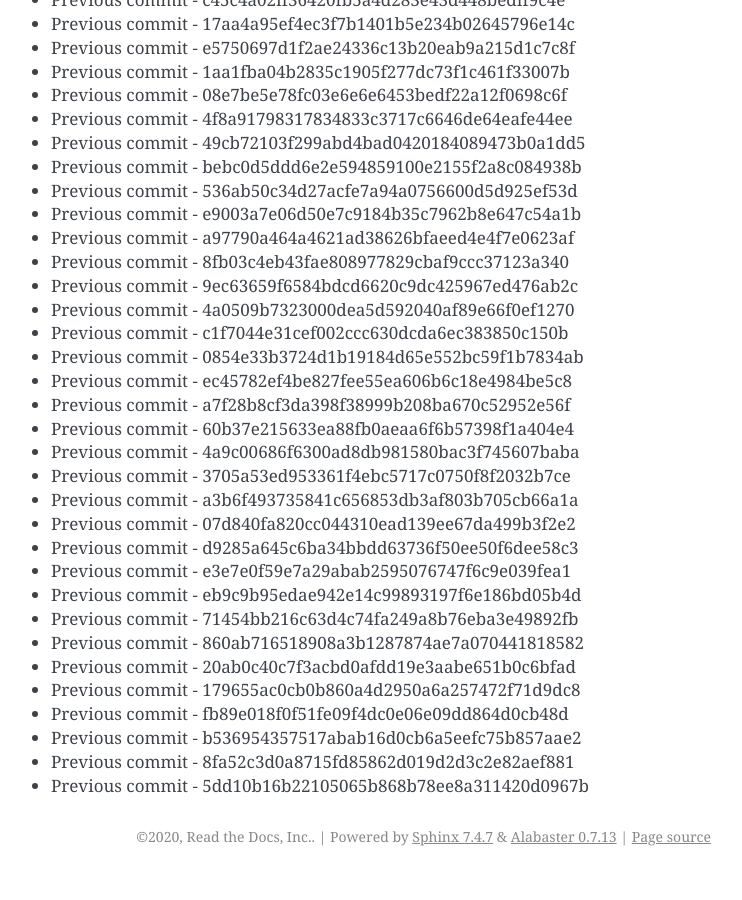
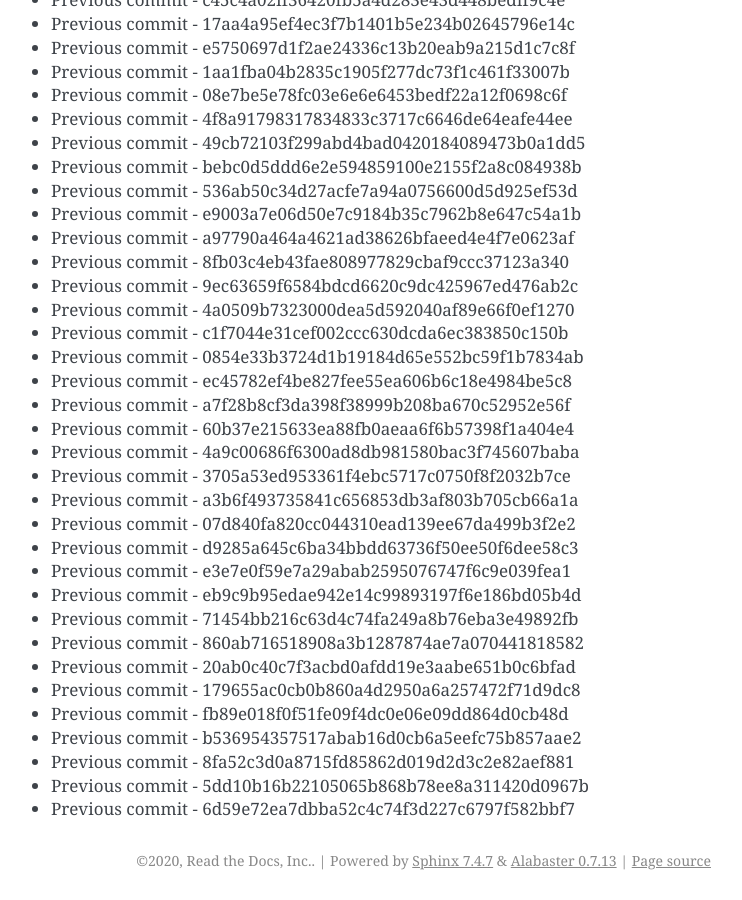
Before and after one commit to readthedocs/rtd-git-stresstest, a Sphinx documentation site: the page built from docs/updates.rst, in a window 1280 px wide and 900 px high, scrolled down 93939 px. Shown: the whole window, without its empty margins (399-1141 px from the left). Built offline with Sphinx 7.4.7, drawn with Linux system fonts in a browser that asks for light colours; before the commit the page ends 94815 px from its top, so only the background shows below that.

Commit message:
Generating commit from previous: 6d59e72ea7dbba52c4c74f3d227c6797f582bbf7

```diff
--- a/docs/updates.rst
+++ b/docs/updates.rst
@@ -3979,3 +3979,4 @@ It can be tested for any performance characteristics.
 * Previous commit - b536954357517abab16d0cb6a5eefc75b857aae2
 * Previous commit - 8fa52c3d0a8715fd85862d019d2d3c2e82aef881
 * Previous commit - 5dd10b16b22105065b868b78ee8a311420d0967b
+* Previous commit - 6d59e72ea7dbba52c4c74f3d227c6797f582bbf7
```
